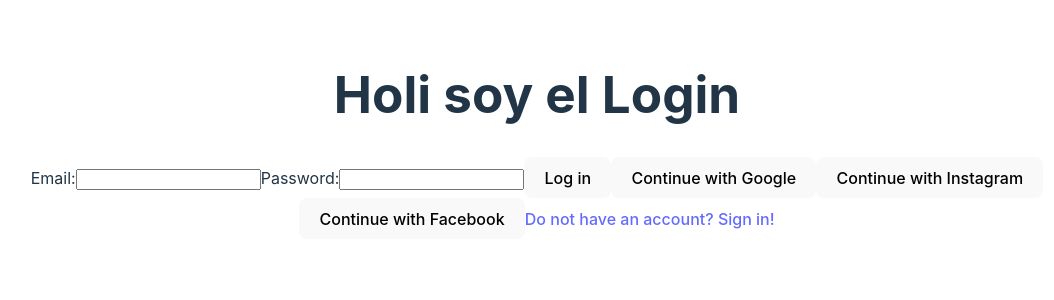
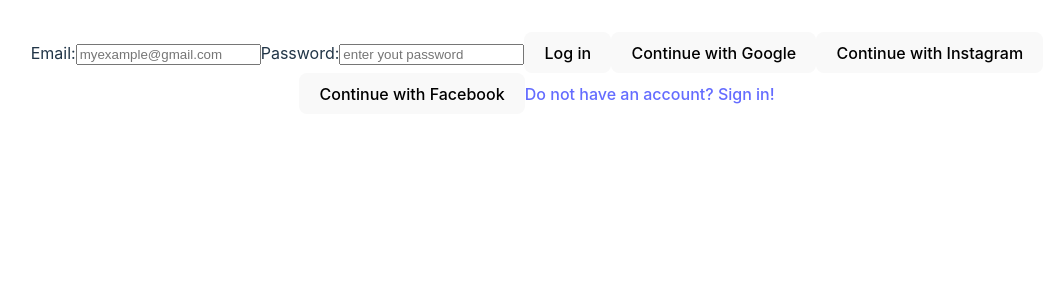
Before and after one commit to jlcarrascof/PF-Henry-Project, a React (Vite) app in the folder Client/vite-project/: page /login in a window 1280 px wide. Shown: the top 300 px of the page, without its empty margins (103-1157 px from the left). Built offline with nearby package versions, Linux system fonts and the light colour scheme.

Commit message:
hice estados y empezando a controlar inputs de form login

```diff
--- a/Client/vite-project/src/components/login/Login.tsx
+++ b/Client/vite-project/src/components/login/Login.tsx
@@ -1,17 +1,42 @@
 import { Link } from "react-router-dom";
+import { useState, useEffect } from "react";
 
 const Login: React.FC = () => {
+  const [data, setData] = useState({
+    email: "",
+    password: "",
+  });
+
+  const onChange = (e: React.ChangeEvent<HTMLInputElement>) => {
+    let { name, value } = e.target;
+    setData({
+      ...data,
+      [name]: value,
+    });
+  };
+
   return (
     <>
-      <h1>Holi soy el Login</h1>
       <form>
         <label>Email:</label>
-        <input></input>
+        <input
+          type="email"
+          name="email"
+          value={data.email}
+          onChange={onChange}
+          placeholder="myexample@gmail.com"
+        ></input>
 
         <label>Password:</label>
-        <input></input>
+        <input
+          type="password"
+          name="password"
+          value={data.password}
+          onChange={onChange}
+          placeholder="enter yout password"
+        ></input>
 
-        <button>Log in</button>
+        <button type="submit">Log in</button>
 
         <button>Continue with Google</button>
         <button>Continue with Instagram</button>
```
Also changed, not shown: Client/vite-project/src/components/login/LogValidation.ts (added), Client/vite-project/src/components/register/RegValidation.ts (added).
